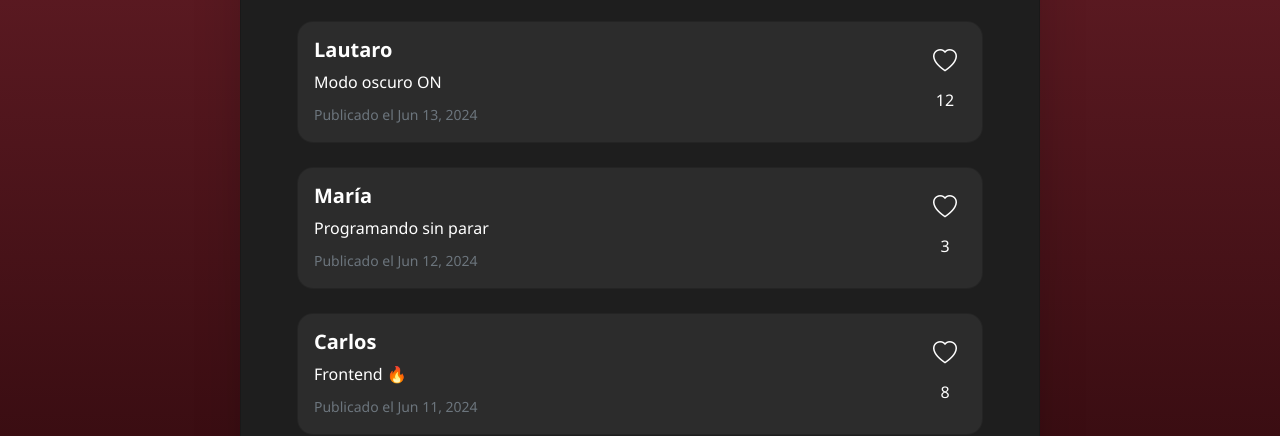
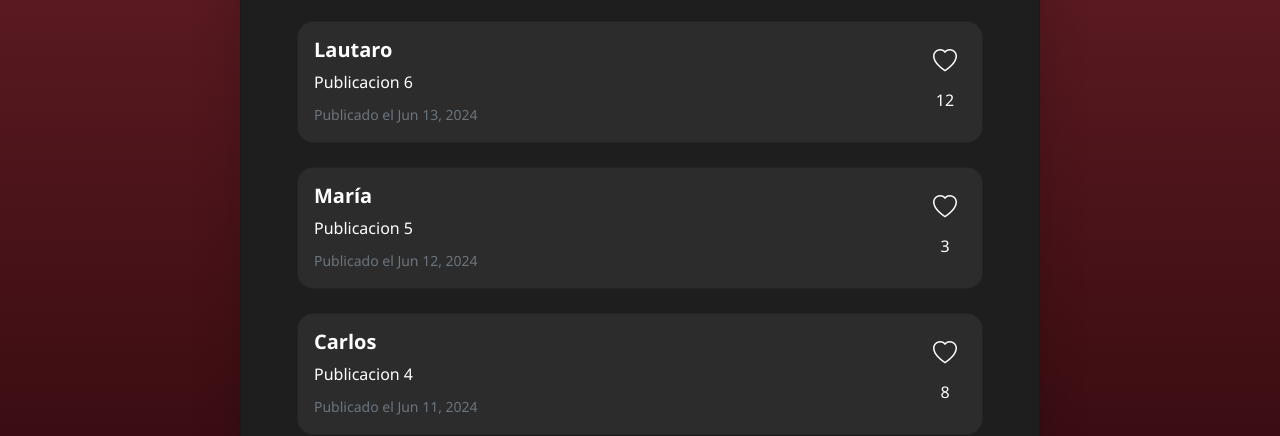
Before and after one commit to dinallodiego/Red-Social-Di-Post, an Angular app in the folder frontend/: page /publicaciones in a window 1280 px wide. Shown: the part 258-694 px from the top of the page. Built offline with nearby package versions, Linux system fonts and the light colour scheme.

Commit message:
registro y publicaciones

```diff
--- a/frontend/src/app/publicaciones/publicaciones.component.ts
+++ b/frontend/src/app/publicaciones/publicaciones.component.ts
@@ -8,12 +8,12 @@ import { CommonModule } from '@angular/common';
 })
 export class PublicacionesComponent {
   publicaciones = [
-    { id: 1, autor: 'Diego', contenido: '¡Mi primera publicación!', fecha: new Date('2024-06-01'), likes: 5, leGusto: false },
-    { id: 2, autor: 'Ana', contenido: 'Me encanta Angular ❤️', fecha: new Date('2024-06-05'), likes: 15, leGusto: false },
-    { id: 3, autor: 'Lucía', contenido: 'Aprendiendo NestJS', fecha: new Date('2024-06-10'), likes: 2, leGusto: false },
-    { id: 4, autor: 'Carlos', contenido: 'Frontend 🔥', fecha: new Date('2024-06-11'), likes: 8, leGusto: false },
-    { id: 5, autor: 'María', contenido: 'Programando sin parar', fecha: new Date('2024-06-12'), likes: 3, leGusto: false },
-    { id: 6, autor: 'Lautaro', contenido: 'Modo oscuro ON', fecha: new Date('2024-06-13'), likes: 12, leGusto: false }
+    { id: 1, autor: 'Diego', contenido: 'Publicacion1', fecha: new Date('2024-06-01'), likes: 5, leGusto: false },
+    { id: 2, autor: 'Ana', contenido: 'Publicacion 2', fecha: new Date('2024-06-05'), likes: 15, leGusto: false },
+    { id: 3, autor: 'Lucía', contenido: 'Publicacion 3', fecha: new Date('2024-06-10'), likes: 2, leGusto: false },
+    { id: 4, autor: 'Carlos', contenido: 'Publicacion 4', fecha: new Date('2024-06-11'), likes: 8, leGusto: false },
+    { id: 5, autor: 'María', contenido: 'Publicacion 5', fecha: new Date('2024-06-12'), likes: 3, leGusto: false },
+    { id: 6, autor: 'Lautaro', contenido: 'Publicacion 6', fecha: new Date('2024-06-13'), likes: 12, leGusto: false }
   ];
 
   orden: 'fecha' | 'likes' = 'fecha';
```
Also changed, not shown: 2 other files (tests, documents, lock files or other folders).
